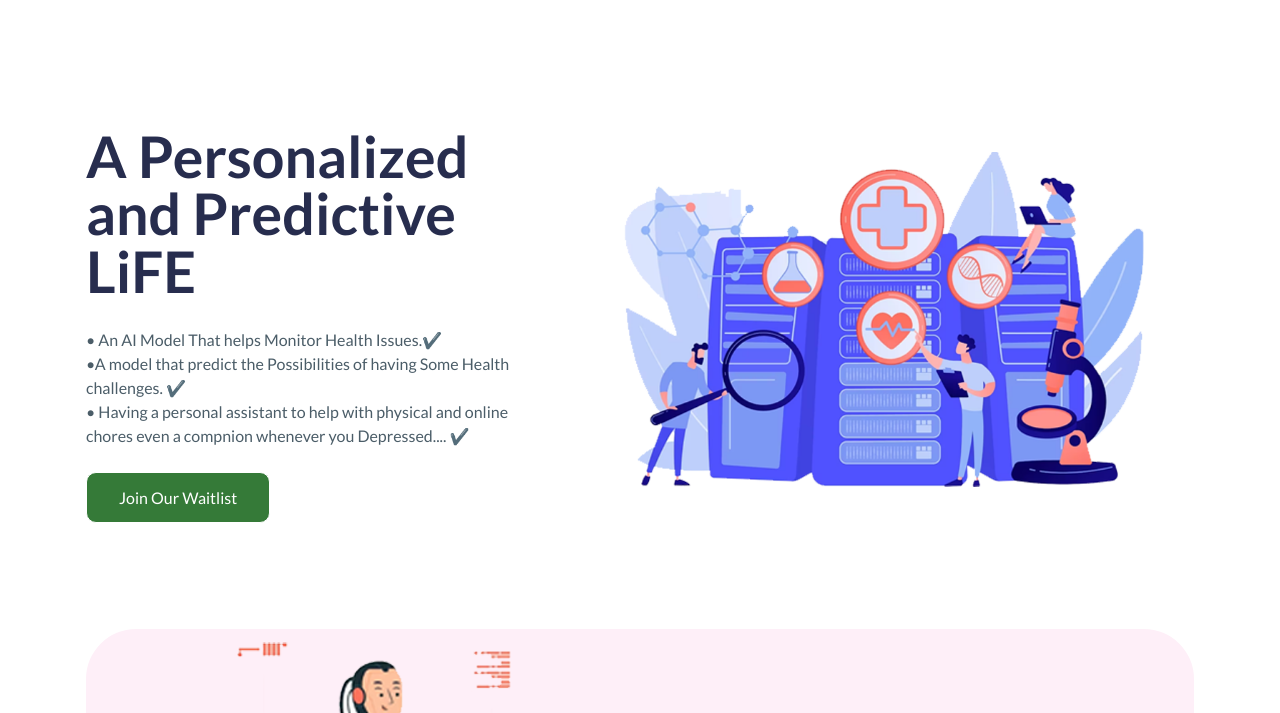
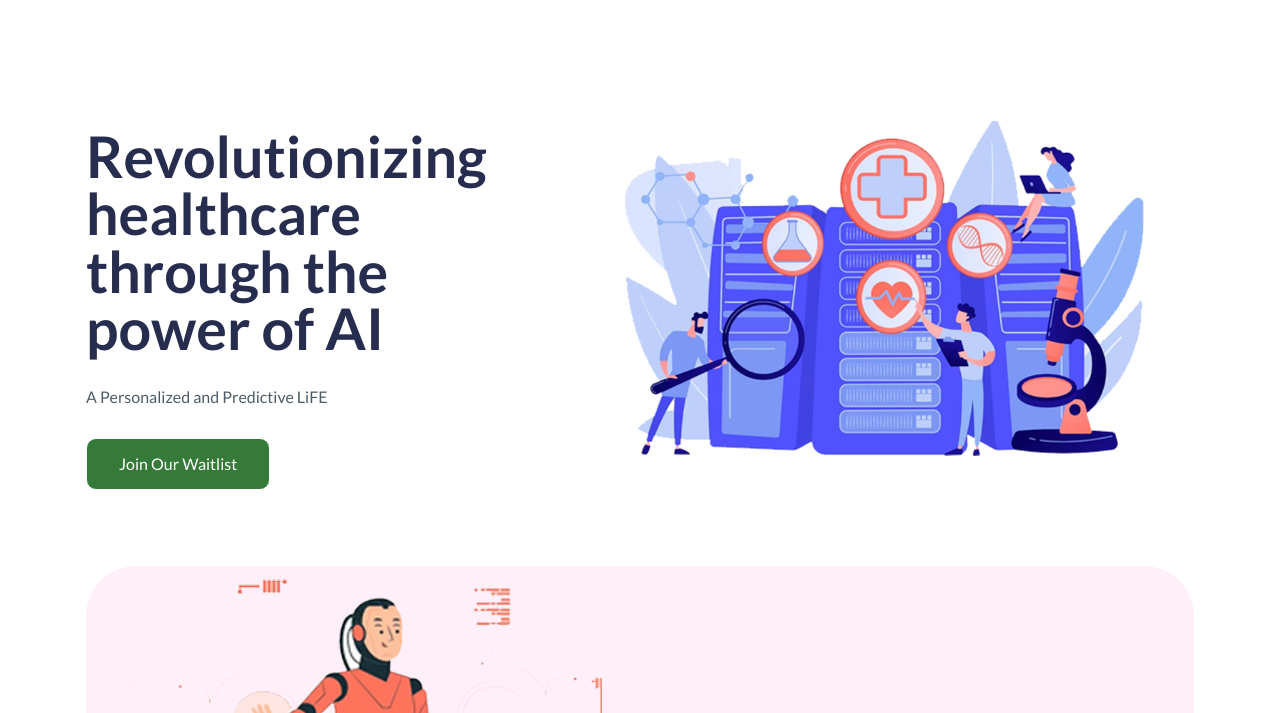
Before and after one commit to mobiverio/helum365, a plain HTML site: page index.html in a window 1280 px wide. Shown: the part 81-794 px from the top of the page. Drawn offline with Linux system fonts and the light colour scheme.

Commit message:
Feat: made changes to homescreen

```diff
--- a/index.html
+++ b/index.html
@@ -6,7 +6,7 @@
     <meta http-equiv="X-UA-Compatible" content="IE=edge">
     <meta name="viewport" content="width=device-width, initial-scale=1">
 
-    <title>Helum365 | Your ai Companion </title>
+    <title>Helum.ai | Revolutionizing healthcare through the power of AI</title>
     <link rel="apple-touch-icon" sizes="180x180" href="assets/img/favicons/apple-touch-icon.png">
     <link rel="icon" type="image/png" sizes="32x32" href="assets/img/favicons/favicon-32x32.png">
     <link rel="icon" type="image/png" sizes="16x16" href="assets/img/favicons/favicon-16x16.png">
@@ -38,11 +38,8 @@
           <div class="row align-items-center">
             <div class="col-md-5 col-lg-7 order-md-1 pt-8"><img class="img-fluid" src="assets/img/illustrations/hero-header.png" alt="" /></div>
             <div class="col-md-7 col-lg-5 text-center text-md-start pt-5 pt-md-9">
-              <h1 class="mb-4 display-2 fw-bold">A Personalized and Predictive LiFE</h1>
-              <p class="mt-3 mb-4">• An AI Model That helps Monitor Health Issues.✔️
-                 <br>•A model that predict the Possibilities of having Some Health challenges. ✔️
-                 <br/>• Having a personal assistant to help with physical and online chores even a compnion whenever you Depressed.... ✔️
-                 <br><br>
+              <h1 class="mb-4 display-2 fw-bold">Revolutionizing healthcare through the power of AI</h1>
+              <p class="mt-3 mb-4">A Personalized and Predictive LiFE</p>
                   <a class="btn btn-lg btn-info " href="Coming-soon.html" role="button">Join Our Waitlist</a>
             </div>
           </div>
```
